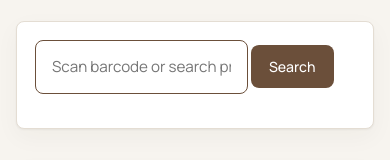
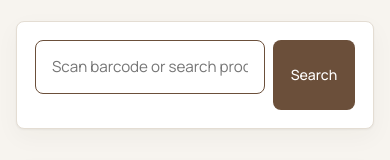
Before and after one commit to luwie-life/stocker, a website with bundled scripts: page sales.html in a window 390 px wide. Shown: the part 213-373 px from the top of the page. Built offline with nearby package versions, Linux system fonts and the light colour scheme; no server answers; sample sign-in values are in the browser's storage.

Commit message:
Update stocker.css

```diff
--- a/css/stocker.css
+++ b/css/stocker.css
@@ -261,3 +261,30 @@ tr:last-child td { border-bottom: none; }
   .receipt-content { position: absolute; inset: 0; width: 80mm !important; max-width: 80mm !important; max-height: none; overflow: visible; border: 0; box-shadow: none; }
   .receipt-content .btn { display: none; }
 }
+.pos-search-row {
+  display: flex;
+  gap: 10px;
+  align-items: stretch;
+}
+
+.pos-search-row .pos-search {
+  flex: 1;
+  min-width: 0;
+}
+
+.pos-search-btn {
+  flex-shrink: 0;
+  min-width: 96px;
+}
+
+@media (max-width: 600px) {
+  .pos-search-row {
+    gap: 8px;
+  }
+
+  .pos-search-btn {
+    min-width: 82px;
+    padding-left: 14px;
+    padding-right: 14px;
+  }
+}
```
